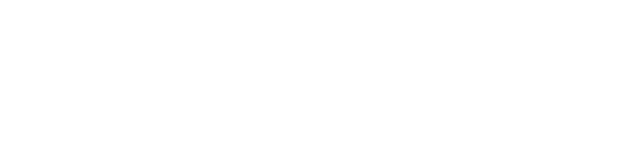
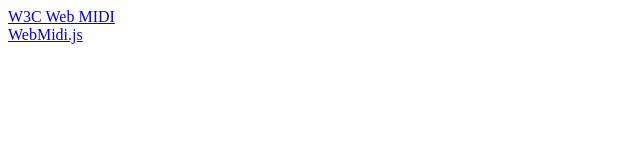
Before and after one commit to francoisgeorgy/web-midi-events, a plain HTML site: page index.html in a window 1280 px wide. Shown: the whole page, without its empty margins (0-640 px from the left). Drawn offline with Linux system fonts and the light colour scheme.

Commit message:
fix typo

```diff
--- a/index.html
+++ b/index.html
@@ -7,7 +7,7 @@
     <meta name="author" content="francois.georgy@gmail.com">
 </head>
 <body>
-    <a href="w3c-midi-api.html"≥W3C Web MIDI</a><br />
-    <a href="webmidi.html"≥WebMidi.js</a>
+    <a href="w3c-midi-api.html">W3C Web MIDI</a><br />
+    <a href="webmidi.html">WebMidi.js</a>
 </body>
 </html>
```
